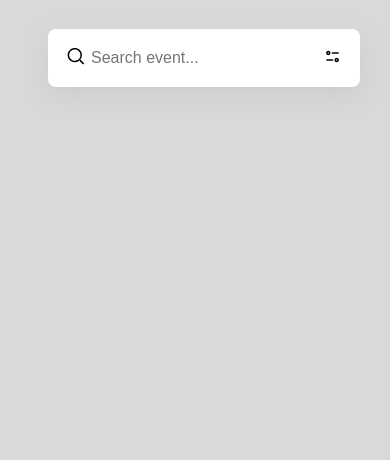
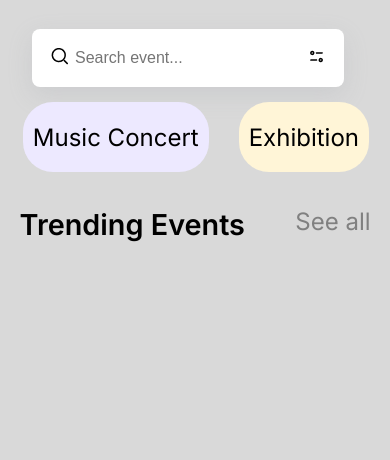
Before and after one commit to LauraVargas22/VargasLaura_ProyectoConcertCSS, a plain HTML site: page index.html in a window 390 px wide. Shown: the part 384-844 px from the top of the page. Drawn offline with Linux system fonts and the light colour scheme.

Commit message:
feat: :sparkles: Menú de Categorias
Implementación de menú de categorias responsivo

```diff
--- a/css/styles.css
+++ b/css/styles.css
@@ -65,13 +65,84 @@ header {
 .title {
     display: flex;
     flex-direction: column;
-    padding: 20px 50px;
+    padding: 20px 40px;
     font-size: 2rem;
+    width: 70%;
 }
 
 .title2 {
     color: #761CBC;
 }
+
+/*Estilos menú de categorias */
+.barra {
+    display: flex;
+    flex-direction: row;
+    height: 100px;
+    margin-left: 2%;
+    overflow-x: scroll;
+    overflow: hidden;
+
+    & > .barra__item {
+        flex: 1;
+        min-width: fit-content;
+        margin: 15px;
+    }
+}
+
+a {
+    display: flex;
+    flex-direction: row;
+    justify-content: center;
+    align-items: center;
+    color: black;
+    font-size: 1.5rem;
+    text-decoration: none;
+    border-radius: 30px;
+    padding: 10px;
+}
+a:nth-child(1) {
+    background-color: #EDE9FF;
+}
+
+a:nth-child(2) {
+    background-color: #FFF5D7;
+}
+
+a:nth-child(3) {
+    background-color: #FFECEC;
+}
+
+a:last-child {
+    background-color: #E4FFEA;
+}
+
+a:hover {
+    font-weight: 600;
+    border: 2px double black;
+}
+
+/*Estilos Trending Events */
+.trending {
+    display: flex;
+    flex-direction: row;
+    justify-content: space-between;
+    margin: 5%;
+
+}
+
+.trending h2 {
+    font-weight: 600;
+    font-size: 1.8rem;
+}
+
+.trending h3 {
+    font-weight: 400;
+    font-size: 1.5rem;
+    color: grey;
+}
+
+/* Estilos Card Trending Events */
 
 
 @media (max-width: 768px) {
--- a/css/styles2.css
+++ b/css/styles2.css
@@ -7,7 +7,7 @@
 
 .search-box {
     margin-top: 2rem;
-    margin-left: 3rem;
+    margin-left: 2rem;
     background: var(--input-bg);
     border-radius: 0.5rem;
     padding: 0.75rem;
--- a/index.html
+++ b/index.html
@@ -29,5 +29,20 @@
         <div class="results"></div>
    </div>
    <script src="js/script.js"></script>
+   <div class="barra">
+            <a class="barra__item" href="#">Music Concert</a>
+            <a class="barra__item" href="#">Exhibition</a>
+            <a class="barra__item" href="#">Stand Up Show</a>
+            <a class="barra__item" href="#">Theater</a>
+   </div>
+   <div class="trending">
+        <h2>Trending Events</h2>
+        <h3>See all</h3>
+    </div>
+    <div class="events">
+        <div class="events__item"></div>
+        <div class="events__item"></div>
+        <div class="events__item"></div>
+    </div>
 </body>
 </html>
```
